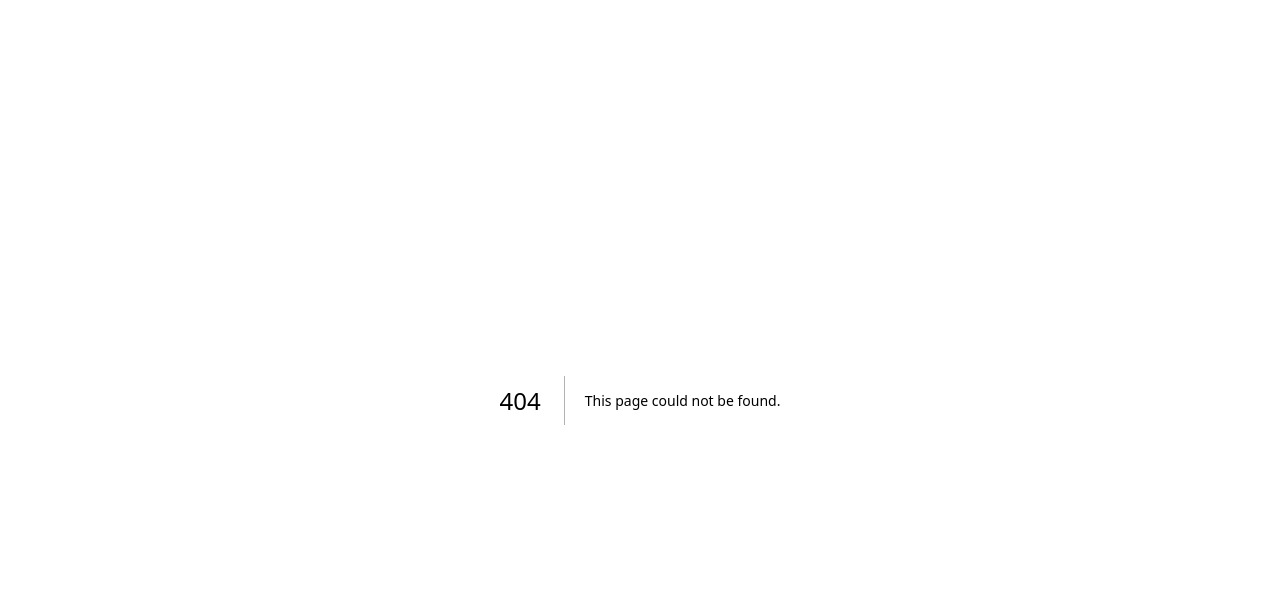
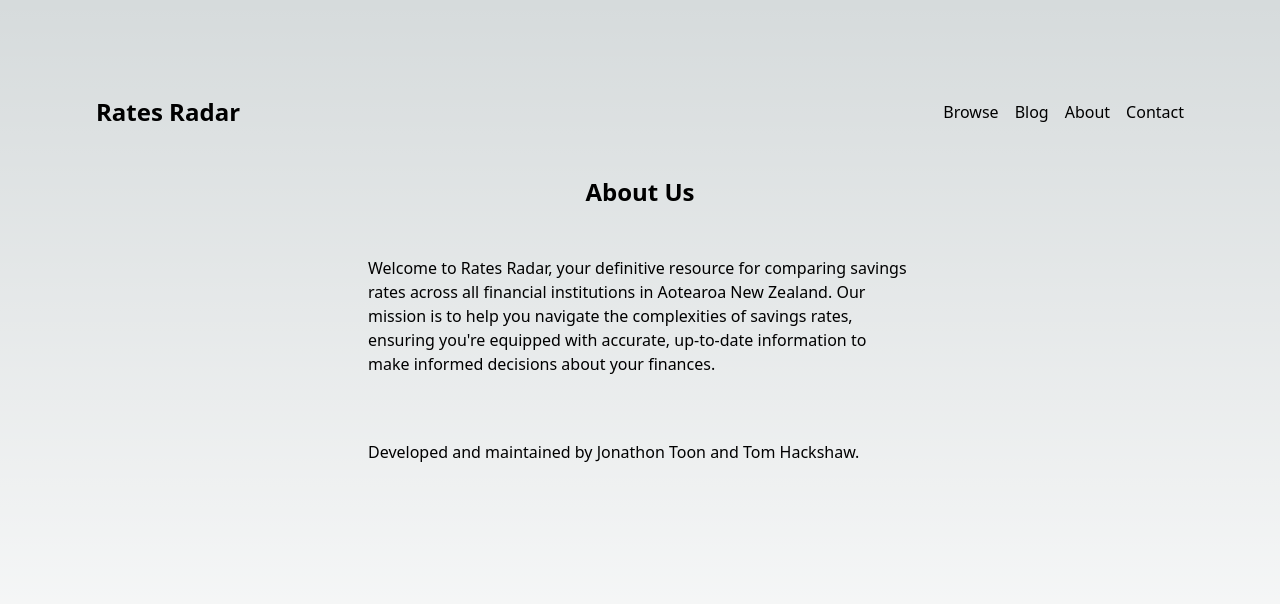
Before and after one commit to et0and/nz-bank-compare, a Next.js app: page /about in a window 1280 px wide. Before the commit this address had no page. Shown: the top 604 px of the page. Built offline with nearby package versions, Linux system fonts and the light colour scheme.

Commit message:
Improved search, added about and simple dark mode

```diff
--- a/src/components/AccountCard.js
+++ b/src/components/AccountCard.js
@@ -2,18 +2,18 @@ import PropTypes from "prop-types";
 import Link from "next/link";
 
 const AccountCard = ({ account }) => (
-  <div className="bg-white rounded-lg p-6 shadow-md overflow-hidden hover:bg-gray-300 transition-colors duration-200">
-    <h1 className="text-2xl text-black font-bold mb-2">{account.total_interest}% p.a.</h1>
-    <h2 className="text-xl text-black mb-2">{account.account_name}</h2>
-    <h3 className="text-lg text-black mb-2">{account.institution_name}</h3>
-    <div className="grid grid-cols-2 gap-2 text-sm text-black mb-4">
+  <div className="bg-gray-800 dark:bg-white rounded-lg p-6 shadow-md overflow-hidden hover:bg-gray-600 dark:hover:bg-gray-300 transition-colors duration-200">
+    <h1 className="text-2xl text-white dark:text-black font-bold mb-2">{account.total_interest}% p.a.</h1>
+    <h2 className="text-xl text-white dark:text-black mb-2">{account.account_name}</h2>
+    <h3 className="text-lg text-white dark:text-black mb-2">{account.institution_name}</h3>
+    <div className="grid grid-cols-2 gap-2 text-sm text-white dark:text-black mb-4">
         <p><strong>Min Balance:</strong> {account.minimum_balance_requirement}</p>
         <p><strong>Max Balance:</strong> {account.maximum_balance_requirement}</p>
         <p><strong>Fees:</strong> {account.account_fees}</p>
         <p><strong>Rating:</strong> {account.credit_rating}</p>
       </div>
     <Link href={`/accounts/${account.slug}`}>
-      <p className="text-blue-500 cursor-pointer no-underline hover:underline">View More</p>
+      <p className="text-blue-300 dark:text-blue-500 cursor-pointer no-underline hover:underline">View More</p>
     </Link>
   </div>
 );
--- a/src/components/FullAccountCard.js
+++ b/src/components/FullAccountCard.js
@@ -2,6 +2,7 @@ import PropTypes from "prop-types";
 import Nav from "@/components/Nav";
 import { useState } from "react";
 import { Inter } from "next/font/google";
+import Link from "next/link";
 
 const inter = Inter({ subsets: ["latin"] });
 
@@ -11,7 +12,9 @@ const AccountCard = ({ account }) => {
   return (
     <div className={`flex flex-col min-h-screen px-4 md:px-24 py-4 md:py-24 ${inter.className}`}>
       <nav className="flex justify-between items-center mb-12">
-        <h1 className="text-2xl font-bold text-white hidden md:block">Rates Radar</h1>
+        <Link href="/">
+        <h1 className="text-2xl font-bold text-black dark:text-white hidden md:block no-underline hover:underline">Rates Radar</h1>
+        </Link>
         <div className="space-x-4 hidden md:flex">
             <Nav />
         </div>
@@ -26,10 +29,10 @@ const AccountCard = ({ account }) => {
       )}
       <h1 className="text-center text-4xl my-4">{account.account_name}</h1>
       <h3 className="text-center text-2xl mb-8">{account.institution_name}</h3>
-      <div className="border-2 border-white p-8 mx-auto w-full md:w-3/4 lg:w-1/2">
+      <div className="border-2 border-black dark:border-white p-8 mx-auto w-full md:w-3/4 lg:w-1/2">
         <div className="flex flex-col md:flex-row justify-between items-center">
           <h1 className="text-2xl text-center font-bold mb-4 md:mb-0">{account.total_interest}% p.a.</h1>
-          <div className="border-l-2 border-white h-full md:w-px md:mx-8"></div>
+          <div className="border-l-2 border-black dark:border-white h-full md:w-px md:mx-8"></div>
           <div className="grid grid-cols-3 gap-4 text-xs">
             <p>MIN BALANCE<br/>{account.minimum_balance_requirement}</p>
             <p>MAX BALANCE<br/>{account.maximum_balance_requirement}</p>
@@ -41,7 +44,7 @@ const AccountCard = ({ account }) => {
         </div>
       </div>
       <p className="my-8 mx-auto md:w-2/3 lg:w-1/2">{account.description}</p>
-      <a href={account.url} className="text-center text-white-500 hover:underline">Learn More ↗</a>
+      <a href={account.url} className="text-center text-black-500 dark:text-white-500 hover:underline">Learn More ↗</a>
     </div>
   );
 };
--- a/src/components/Nav.js
+++ b/src/components/Nav.js
@@ -3,17 +3,17 @@ import Link from "next/link";
 export default function Nav() {
   return (
     <>
-      <Link legacyBehavior href="/browse">
-        <a className="no-underline hover:underline text-white">Browse</a>
+      <Link legacyBehavior href="/">
+        <a className="no-underline hover:underline text-black dark:text-white">Browse</a>
       </Link>
       <Link legacyBehavior href="/blog">
-        <a className="no-underline hover:underline text-white">Blog</a>
+        <a className="no-underline hover:underline text-black dark:text-white">Blog</a>
       </Link>
       <Link legacyBehavior href="/about">
-        <a className="no-underline hover:underline text-white">About</a>
+        <a className="no-underline hover:underline text-black dark:text-white">About</a>
       </Link>
       <Link legacyBehavior href="/contact">
-        <a className="no-underline hover:underline text-white">Contact</a>
+        <a className="no-underline hover:underline text-black dark:text-white">Contact</a>
       </Link>
     </>
   );
--- a/src/components/SearchBar.js
+++ b/src/components/SearchBar.js
@@ -16,7 +16,7 @@ export default function SearchBar({ onSearch }) {
         <input
           type="text"
           placeholder="Search"
-          className="w-1/6 px-3 py-1 border rounded text-white bg-black md:w-64"
+          className="w-1/6 px-3 py-1 border rounded text-black bg-white dark:text-white dark:bg-black md:w-64"
           value={searchTerm}
           onChange={handleSearch}
           onBlur={() => setSearchOpen(false)}
@@ -29,7 +29,7 @@ export default function SearchBar({ onSearch }) {
       <input
         type="text"
         placeholder="Search"
-        className="w-1/6 px-3 py-1 border rounded text-white bg-black md:w-64 md:block hidden"
+        className="w-1/6 px-3 py-1 border rounded text-black bg-white dark:text-white dark:bg-black md:w-64 md:block hidden"
         value={searchTerm}
         onChange={handleSearch}
       />
--- /dev/null
+++ b/src/pages/about.js
@@ -0,0 +1,35 @@
+import { useState } from "react";
+import Meta from "@/components/Meta";
+import Nav from "@/components/Nav";
+import Link from "next/link";
+
+const About = () => {
+  const [menuOpen, setMenuOpen] = useState(false);
+
+  return (
+    <div className="flex flex-col min-h-screen px-4 md:px-24 py-8 md:py-24">
+      <Meta />
+      <nav className="flex justify-between items-center mb-12">
+        <button className="md:hidden text-2xl no-underline hover:underline" onClick={() => setMenuOpen(!menuOpen)}>
+          Menu
+        </button>
+        <Link href="/">
+        <h1 className="text-2xl font-bold text-black dark:text-white hidden md:block no-underline hover:underline">Rates Radar</h1>
+        </Link>
+        <div className="space-x-4 hidden md:flex">
+          <Nav />
+        </div>
+      </nav>
+      {menuOpen && (
+        <div className="flex flex-col space-y-2 mb-12 md:hidden">
+          <Nav />
+        </div>
+      )}
+      <h1 className="text-2xl text-center font-bold text-black dark:text-white mb-4">About Us</h1>
+      <p className="my-8 mx-auto md:w-2/3 lg:w-1/2 text-black dark:text-white">Welcome to Rates Radar, your definitive resource for comparing savings rates across all financial institutions in Aotearoa New Zealand. Our mission is to help you navigate the complexities of savings rates, ensuring you&#39;re equipped with accurate, up-to-date information to make informed decisions about your finances.</p>
+      <p className="my-8 mx-auto md:w-2/3 lg:w-1/2 text-black dark:text-white">Developed and maintained by Jonathon Toon and Tom Hackshaw.</p>
+    </div>
+  );
+};
+
+export default About;
--- a/src/pages/index.js
+++ b/src/pages/index.js
@@ -4,6 +4,7 @@ import Meta from "@/components/Meta";
 import Nav from "@/components/Nav";
 import SearchBar from "@/components/SearchBar";
 import AccountCard from "@/components/AccountCard";
+import Link from "next/link";
 
 import { fetchAccountsData } from "@/helpers";
 
@@ -21,25 +22,28 @@ export default function Home({ accounts }) {
     <div className={`flex flex-col min-h-screen px-4 md:px-24 py-8 md:py-24 ${inter.className}`}>
       <Meta />
       <nav className="flex justify-between items-center mb-12">
-        <h1 className="text-2xl font-bold text-white hidden md:block">Rates Radar</h1>
+        <button className="md:hidden text-2xl no-underline hover:underline" onClick={() => setMenuOpen(!menuOpen)}>
+          Menu
+        </button>
+        <Link href="/">
+        <h1 className="text-2xl font-bold text-black dark:text-white hidden md:block no-underline hover:underline">Rates Radar</h1>
+        </Link>
         <div className="space-x-4 hidden md:flex">
           <Nav />
         </div>
-        <button className="md:hidden text-2xl no-underline hover:underline" onClick={() => setMenuOpen(!menuOpen)}>
-          Menu
-        </button>
         <SearchBar onSearch={handleSearch} />
       </nav>
       {menuOpen && (
         <div className="flex flex-col space-y-2 mb-12 md:hidden">
-          <Nav />
-        </div>
+        <Nav />
+      </div>
       )}
       <main className="flex-1 flex flex-col items-center justify-between mt-20">
         <div className="max-w-7xl mx-auto grid sm:grid-cols-1 md:grid-cols-2 lg:grid-cols-4 gap-4">
         {accounts ? (
           accounts.filter((account) =>
-            account.account_name.toLowerCase().includes(searchTerm.toLowerCase())
+            account.account_name.toLowerCase().includes(searchTerm.toLowerCase()) ||
+            account.institution_name.toLowerCase().includes(searchTerm.toLowerCase())
           ).map((account, index) => (
             <AccountCard account={account} key={index} />
           ))
```
